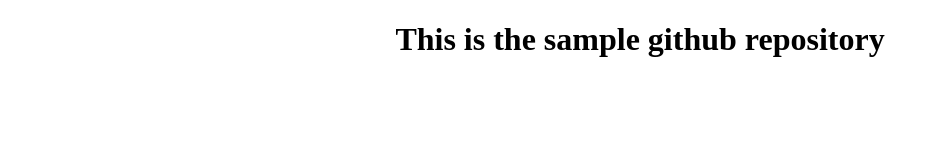
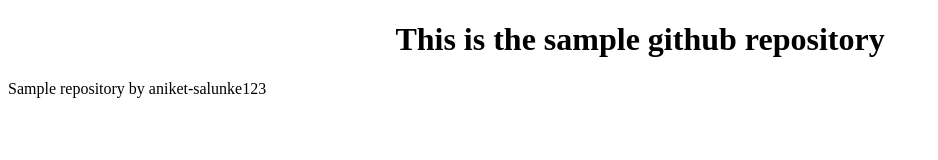
Before and after one commit to aniket-salunke123/sample_repo, a plain HTML site: page index.html in a window 1280 px wide. Shown: the whole page, without its empty margins (0-938 px from the left). Drawn offline with Linux system fonts and the light colour scheme.

Commit message:
sample commit

```diff
--- a/index.html
+++ b/index.html
@@ -7,6 +7,8 @@
 
 	<center><h1>This is the sample github repository
 	</h1></center>
-
+	<footer>
+		Sample repository by aniket-salunke123
+	</footer>
 </body>
 </html>
```
